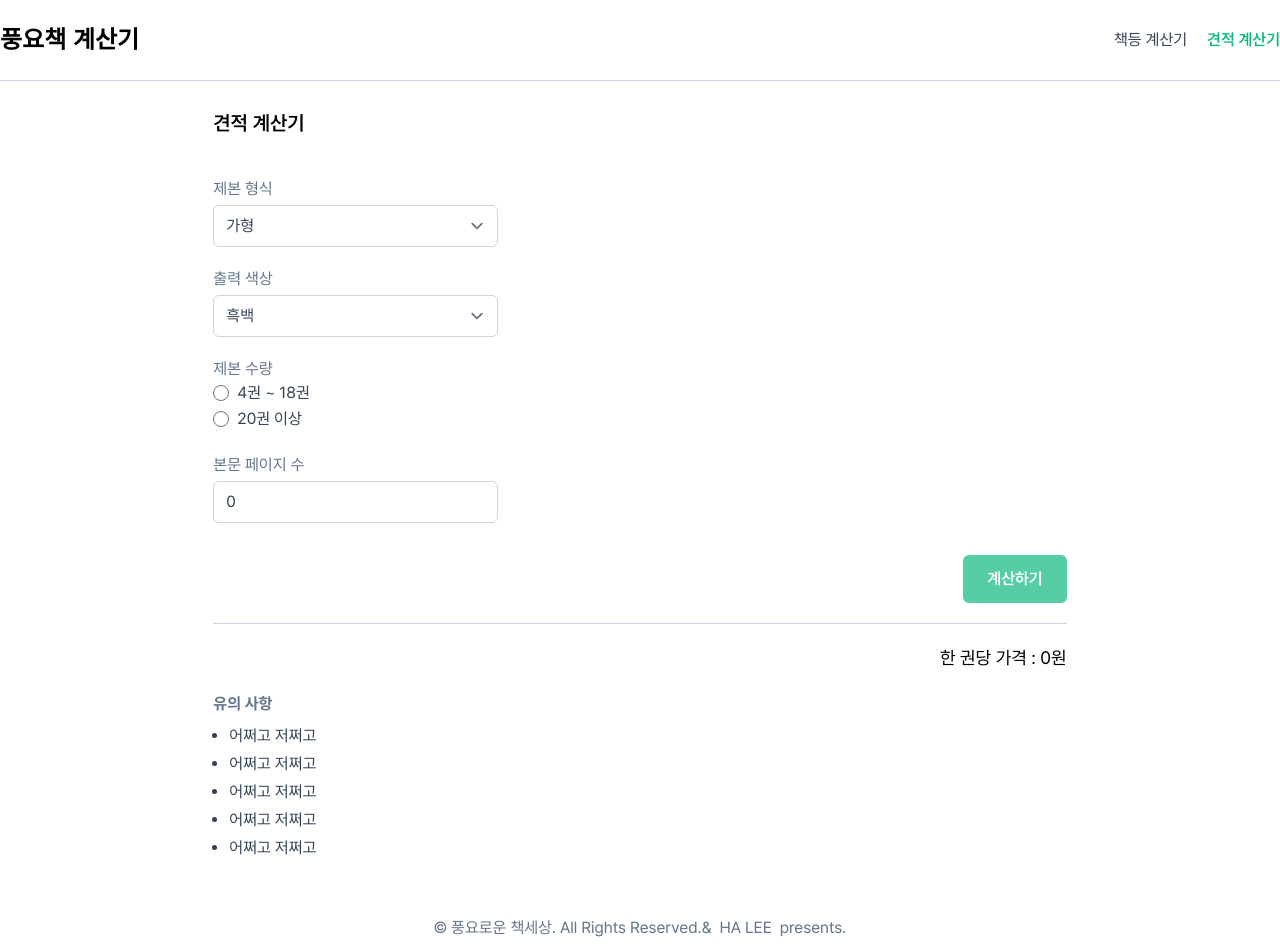
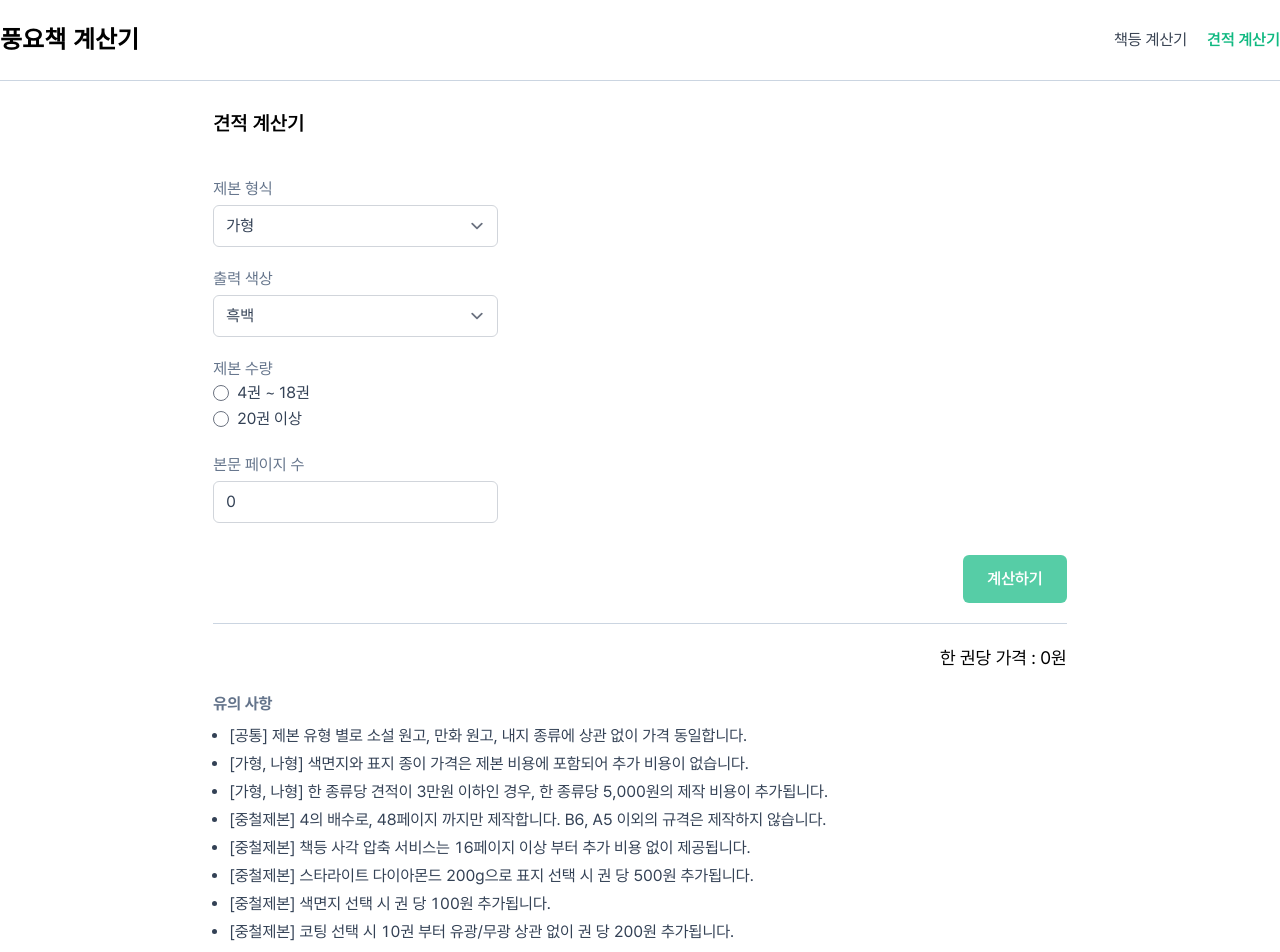
Before and after one commit to lha5/BOOK-CALCULATOR, a React (Create React App) app: page /estimate in a window 1280 px wide. Shown: the top 952 px of the page. Built offline with nearby package versions, Linux system fonts and the light colour scheme.

Commit message:
[UPDATE] 견적 계산 로직 수정 및 유의 사항 내용 추가

```diff
--- a/src/components/estimate/input/InputElement.jsx
+++ b/src/components/estimate/input/InputElement.jsx
@@ -46,7 +46,6 @@ function InputElement({
         >
           <input
             type="radio"
-            // defaultChecked={options[0].name === item.name}
             name={radioName}
             value={item.value}
             className="mr-2"
--- a/src/views/estimate/index.jsx
+++ b/src/views/estimate/index.jsx
@@ -7,11 +7,14 @@ import CField from 'components/estimate/CField';
 import Notice from 'components/common/Notice';
 
 const noticeData = [
-  '어쩌고 저쩌고',
-  '어쩌고 저쩌고',
-  '어쩌고 저쩌고',
-  '어쩌고 저쩌고',
-  '어쩌고 저쩌고',
+  '[공통] 제본 유형 별로 소설 원고, 만화 원고, 내지 종류에 상관 없이 가격 동일합니다.',
+  '[가형, 나형] 색면지와 표지 종이 가격은 제본 비용에 포함되어 추가 비용이 없습니다.',
+  '[가형, 나형] 한 종류당 견적이 3만원 이하인 경우, 한 종류당 5,000원의 제작 비용이 추가됩니다.',
+  '[중철제본] 4의 배수로, 48페이지 까지만 제작합니다. B6, A5 이외의 규격은 제작하지 않습니다.',
+  '[중철제본] 책등 사각 압축 서비스는 16페이지 이상 부터 추가 비용 없이 제공됩니다.',
+  '[중철제본] 스타라이트 다이아몬드 200g으로 표지 선택 시 권 당 500원 추가됩니다.',
+  '[중철제본] 색면지 선택 시 권 당 100원 추가됩니다.',
+  '[중철제본] 코팅 선택 시 10권 부터 유광/무광 상관 없이 권 당 200원 추가됩니다.',
 ];
 
 function Index() {
```
Also changed, not shown: 1 other file (tests, documents, lock files or other folders).
